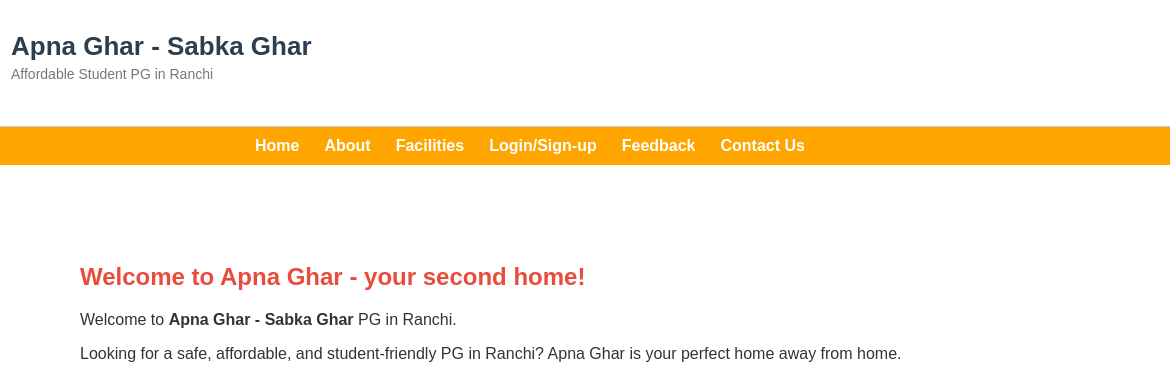
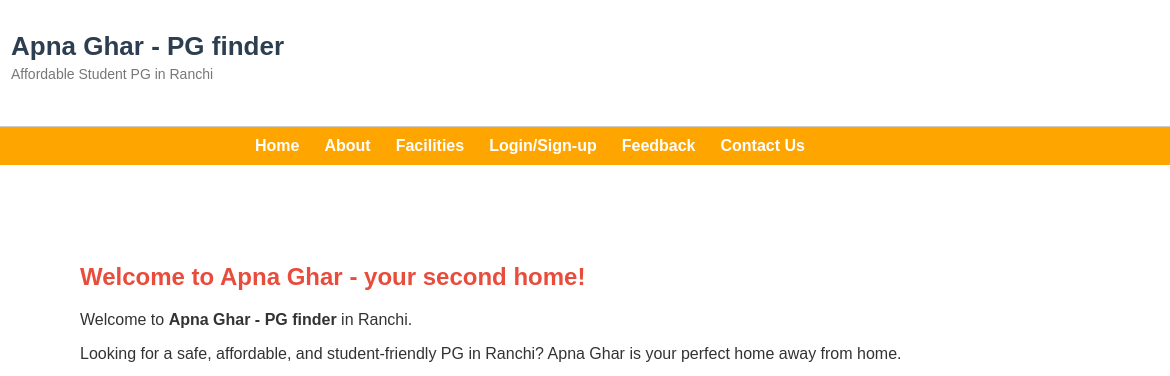
Before and after one commit to amanrajput1108/apna-ghar, a plain HTML site: page apna-ghar/main/index.html in a window 1280 px wide. Shown: the top 376 px of the page, 110-1280 px from the left. Drawn offline with Linux system fonts and the light colour scheme.

Commit message:
Update title and headings for PG finder

```diff
--- a/apna-ghar/main/index.html
+++ b/apna-ghar/main/index.html
@@ -2,7 +2,7 @@
 <html lang="en">
 <head>
   <meta charset="UTF-8">
-  <title>Apna Ghar - Sabka Ghar</title>
+  <title>Apna Ghar - PG finder</title>
   <link rel="stylesheet" href="style.css">
   <!-- <link href="https://fonts.googleapis.com/css2?family=Poppins&display=swap" rel="stylesheet"> -->
 </head>
@@ -14,7 +14,7 @@
       <img src="../assets/logo.jpeg"alt="Apna Ghar Logo">
     </div>
     <div>
-      <h1 class="title">Apna Ghar - Sabka Ghar</h1>
+      <h1 class="title">Apna Ghar - PG finder</h1>
       <p class="tagline">Affordable Student PG in Ranchi</p>
     </div>
   </div>
@@ -35,7 +35,7 @@
   <!-- Main Content -->
   <div class="content">
     <h2>Welcome to Apna Ghar - your second home!</h2>
-    <p>Welcome to <strong>Apna Ghar - Sabka Ghar</strong> PG in Ranchi.</p>
+    <p>Welcome to <strong>Apna Ghar - PG finder</strong> in Ranchi.</p>
     <p>Looking for a safe, affordable, and student-friendly PG in Ranchi? Apna Ghar is your perfect home away from home.</p>
 
     <ul>
```
